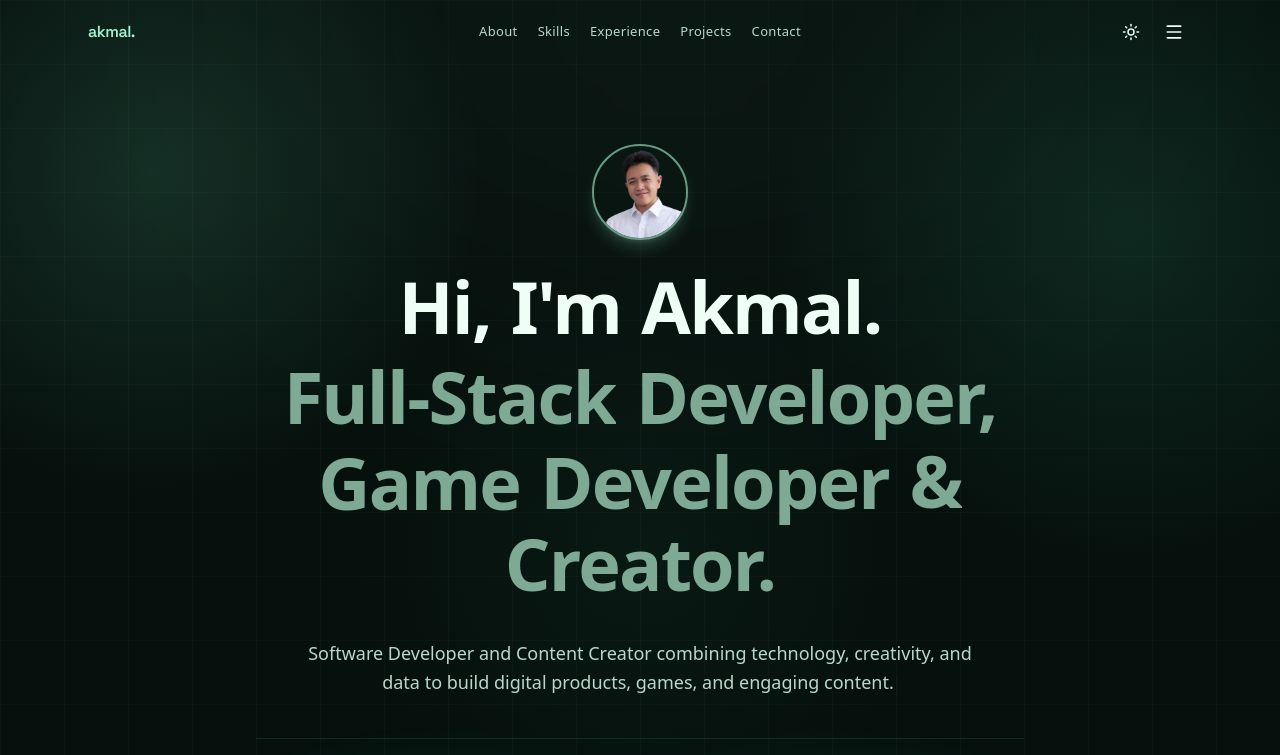
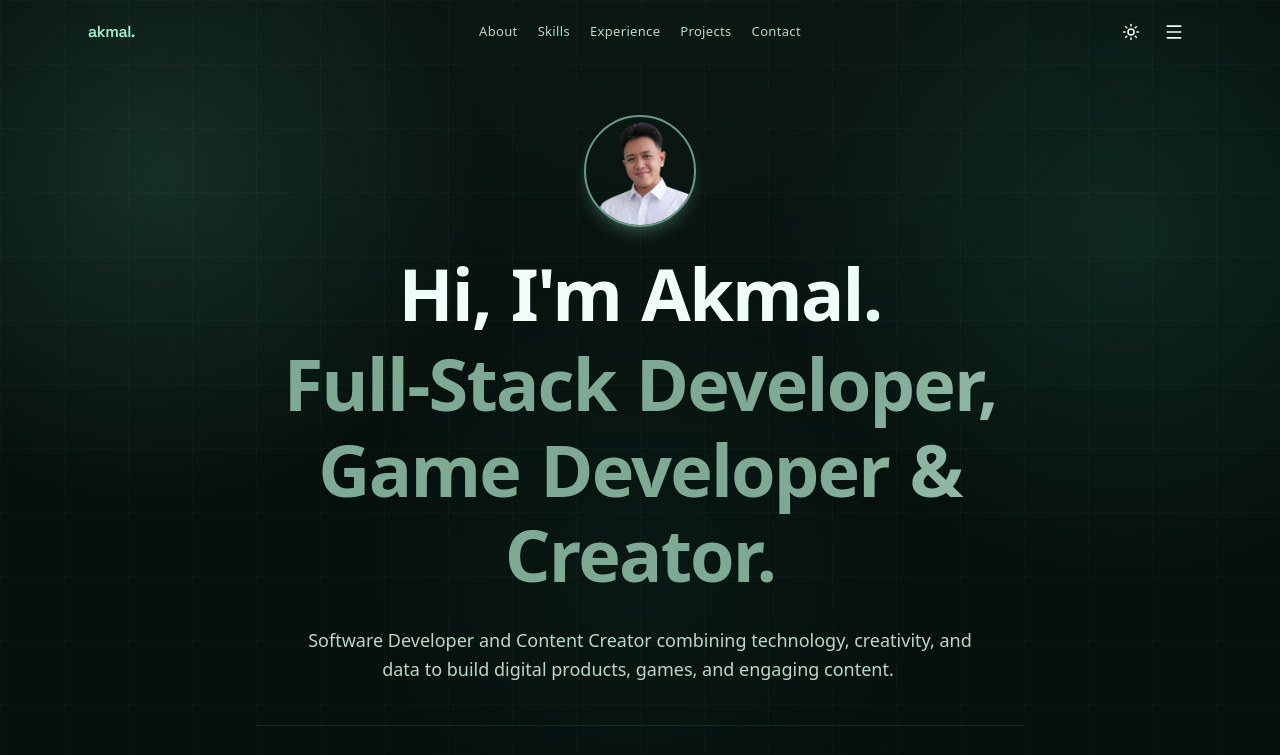
Before and after one commit to maaleast/portofolioakmal, a React (Vite) app: page / in a window 1280 px wide. Shown: the top 755 px of the page. Built offline with nearby package versions, Linux system fonts and the light colour scheme.

Commit message:
new update

```diff
--- a/src/components/AnimatedHeading.jsx
+++ b/src/components/AnimatedHeading.jsx
@@ -1,58 +1,15 @@
-import { motion } from "framer-motion";
-
-const wordVariants = {
-  hidden: { opacity: 0, y: "100%" },
-  show: {
-    opacity: 1,
-    y: 0,
-    transition: { duration: 0.7, ease: [0.22, 1, 0.36, 1] },
-  },
-};
-
-// Memecah teks jadi kata dan menampilkannya satu per satu dengan animasi
-// slide-up saat halaman dimuat. Setelah muncul, tiap kata lanjut melayang
-// naik-turun pelan terus-menerus (delay-nya beda per kata biar jadi efek
-// gelombang, bukan bergerak barengan).
-// Spasi antar kata dibuat lewat flex "gap", bukan karakter spasi di dalam
-// elemen inline-block — kalau pakai karakter spasi, browser akan
-// menghilangkannya di ujung box inline-block sehingga kata jadi nempel.
-export default function AnimatedHeading({ text, className = "", wordDelay = 0.08, block = false }) {
+export default function AnimatedHeading({ text, className = "", block = false }) {
   const words = text.split(" ");
-  const entranceDuration = 0.7;
 
   return (
     <span
       className={`${block ? "flex" : "inline-flex"} flex-wrap items-baseline gap-x-[0.28em] gap-y-1 ${className}`}
     >
-      {words.map((word, i) => {
-        const entranceDelay = i * wordDelay;
-        return (
-          <span key={i} className="overflow-hidden pb-1">
-            <motion.span
-              variants={wordVariants}
-              transition={{
-                duration: entranceDuration,
-                ease: [0.22, 1, 0.36, 1],
-                delay: entranceDelay,
-              }}
-              className="inline-block"
-            >
-              <motion.span
-                animate={{ y: [0, -6, 0] }}
-                transition={{
-                  duration: 3,
-                  repeat: Infinity,
-                  ease: "easeInOut",
-                  delay: entranceDelay + entranceDuration + i * 0.15,
-                }}
-                className="inline-block"
-              >
-                {word}
-              </motion.span>
-            </motion.span>
-          </span>
-        );
-      })}
+      {words.map((word, i) => (
+        <span key={i} className="inline-block pb-1">
+          {word}
+        </span>
+      ))}
     </span>
   );
 }
--- a/src/components/Experience.jsx
+++ b/src/components/Experience.jsx
@@ -1,4 +1,5 @@
-import { Clapperboard } from "lucide-react";
+import { useState } from "react";
+import { ChevronDown, Clapperboard } from "lucide-react";
 import Reveal from "./Reveal";
 import SectionHeading from "./SectionHeading";
 import { creativeTools, experience } from "../data/portfolio";
@@ -6,8 +7,8 @@ import { creativeTools, experience } from "../data/portfolio";
 const trackLabel = {
   dev: "Development",
   game: "Game",
-  content: "Konten",
-  creative: "Kreatif",
+  content: "Content Creator",
+  creative: "Creative",
 };
 
 // Icon fallback untuk pengalaman yang tidak punya logo perusahaan
@@ -17,6 +18,8 @@ const EXPERIENCE_ICONS = {
 };
 
 export default function Experience() {
+  const [openExperiences, setOpenExperiences] = useState([]);
+
   return (
     <section id="experience" className="section-green-atmosphere overflow-hidden">
       <div className="mx-auto max-w-6xl px-6 py-24 sm:py-32">
@@ -31,6 +34,11 @@ export default function Experience() {
         <ol className="relative border-l border-ink-700 pl-6 sm:pl-10">
         {experience.map((job, i) => (
           <li key={job.role + job.org} className="relative pb-12 last:pb-0">
+            {(() => {
+              const isOpen = openExperiences.includes(i);
+
+              return (
+                <>
             <span
               className={`absolute -left-[1.6rem] top-1.5 h-2.5 w-2.5 rounded-full sm:-left-[2.85rem] ${
                 job.current ? "bg-signal" : "bg-ink-600"
@@ -52,9 +60,9 @@ export default function Experience() {
                     className="h-7 w-7 shrink-0 rounded-md object-contain"
                   />
                 )}
-                {job.track === "creative" && (
+                {(job.tools || (job.track === "creative" ? creativeTools : [])).length > 0 && (
                   <span className="flex items-center gap-1.5">
-                    {creativeTools.map((tool) => (
+                    {(job.tools || creativeTools).map((tool) => (
                       <span
                         key={tool.name}
                         className="flex h-7 w-7 items-center justify-center rounded-md bg-ink-800 p-1.5"
@@ -86,7 +94,28 @@ export default function Experience() {
                 <span className="font-mono text-xs">{job.period}</span>
               </p>
 
-              <ul className="mt-4 space-y-2">
+              <button
+                type="button"
+                onClick={() =>
+                  setOpenExperiences((current) =>
+                    isOpen
+                      ? current.filter((index) => index !== i)
+                      : [...current, i]
+                  )
+                }
+                aria-expanded={isOpen}
+                aria-controls={`experience-details-${i}`}
+                className="experience-details-button mt-4 flex items-center gap-2 rounded-md border border-signal-dim/60 bg-signal/5 px-3 py-2 text-xs font-medium text-signal transition-all hover:-translate-y-0.5 hover:border-signal hover:bg-signal/10 hover:shadow-[0_0_18px_color-mix(in_srgb,var(--color-signal)_22%,transparent)]"
+              >
+                {isOpen ? "Tutup detail" : "Baca selengkapnya"}
+                <ChevronDown
+                  size={15}
+                  className={`transition-transform duration-200 ${isOpen ? "rotate-180" : ""}`}
+                />
+              </button>
+
+              {isOpen && (
+                <ul id={`experience-details-${i}`} className="mt-4 space-y-2">
                   {job.points.map((p) => (
                     <li
                       key={p}
@@ -97,6 +126,7 @@ export default function Experience() {
                     </li>
                   ))}
                 </ul>
+              )}
 
               {job.logo && job.stats?.length > 0 && (
                 <div className="mt-5 flex items-center gap-4 rounded-xl border border-ink-700 bg-ink-900/60 p-4">
@@ -118,6 +148,9 @@ export default function Experience() {
                 </div>
               )}
             </Reveal>
+                </>
+              );
+            })()}
           </li>
         ))}
         </ol>
--- a/src/components/Hero.jsx
+++ b/src/components/Hero.jsx
@@ -34,7 +34,7 @@ export default function Hero() {
         className="-top-40 left-1/2 ml-[-360px] h-[420px] w-[720px] bg-signal/10 opacity-40"
       />
 
-      <div className="relative mx-auto w-full max-w-5xl px-6 py-20 text-center">
+      <div className="relative mx-auto w-full max-w-5xl -translate-y-[17px] px-6 py-20 text-center sm:-translate-y-[29px]">
         <motion.div
           variants={container}
           initial="hidden"
@@ -49,26 +49,24 @@ export default function Hero() {
               <img
                 src={profile.photoUrl}
                 alt={profile.name}
-                className="h-24 w-24 rounded-full border-2 border-signal/60 object-cover object-[center_20%] shadow-lg shadow-signal/20"
+                className="h-28 w-28 rounded-full border-2 border-signal/60 object-cover object-[center_20%] shadow-lg shadow-signal/20"
               />
             )}
           </motion.p>
 
-          <motion.h1
-            variants={item}
+          <h1
             className="max-w-4xl text-4xl font-semibold leading-[1.08] tracking-tight text-mist-100 sm:text-6xl lg:text-7xl"
           >
             <AnimatedHeading
               text={`Hi, I'm ${profile.firstName}.`}
-              className="w-full justify-center"
+              className="hero-liquid-text hero-liquid-primary w-full justify-center"
             />
             <AnimatedHeading
               text={profile.role}
-              className="mt-2 w-full justify-center text-mist-500"
-              wordDelay={0.06}
+              className="hero-liquid-text hero-liquid-secondary mt-2 w-full justify-center text-mist-500"
               block
             />
-          </motion.h1>
+          </h1>
 
           <motion.p
             variants={item}
@@ -143,9 +141,9 @@ export default function Hero() {
       <a
         href="#about"
         aria-label="Gulir ke bawah"
-        className="absolute bottom-8 left-1/2 -translate-x-1/2 text-mist-500 transition-colors hover:text-signal"
+        className="absolute bottom-5 left-1/2 z-20 -translate-x-1/2 rounded-full border border-signal/45 bg-ink-950/75 p-1.5 text-signal drop-shadow-[0_0_8px_color-mix(in_srgb,var(--color-signal)_45%,transparent)] transition-colors hover:text-mist-100 sm:bottom-6 sm:p-2"
       >
-        <ArrowDown size={18} className="animate-bounce" />
+        <ArrowDown size={20} strokeWidth={2.5} className="h-5 w-5 animate-bounce sm:h-6 sm:w-6" />
       </a>
     </section>
   );
--- a/src/components/ProjectGallery.jsx
+++ b/src/components/ProjectGallery.jsx
@@ -305,7 +305,7 @@ export default function ProjectGallery() {
         <Reveal>
           <SectionHeading
             index="04"
-            title="Project"
+            title="Projects"
             description="Kumpulan karya dan proyek yang merepresentasikan pengalaman, kreativitas, dan keahlian saya di berbagai bidang."
           />
         </Reveal>
--- a/src/data/portfolio.js
+++ b/src/data/portfolio.js
@@ -185,12 +185,12 @@ export const experience = [
       "Merancang sistem permainan, perkembangan pemain, dan mekanik game yang interaktif.",
       "Membangun sistem penyimpanan data pemain dan fungsi server untuk game.",
     ],
-    // Logo studio + statistik. Taruh logo di /public, contoh: "/thinkbros.png".
     logo: "/thinkbros.png",
     stats: [
       { value: "1.100+", label: "Member" },
       { value: "1.700.000+", label: "Total Visit" },
     ],
+    tools: [{ name: "Roblox Studio", logo: "https://cdn.simpleicons.org/roblox" }],
   },
   {
     role: "Full-Stack Web Developer Intern",
@@ -198,9 +198,11 @@ export const experience = [
     period: "2024 — 2025",
     track: "dev",
     points: [
-      "Mengembangkan dan memelihara situs web resmi bersama tim pengembang internal.",
-      "Menangani antarmuka dan fungsi server secara menyeluruh.",
-      "Melakukan pencarian kesalahan, pengujian, dan pemeliharaan rutin agar situs web tetap stabil.",
+      "Mengembangkan dan memelihara official website bersama internal development team menggunakan React, Vite, Node.js, Express.js, Tailwind CSS, dan MySQL.",
+      "Mengembangkan front-end interfaces menggunakan React dan Tailwind CSS serta membangun back-end functionality menggunakan Node.js dan Express.js.",
+      "Mengelola dan mengembangkan MySQL databases, termasuk implementasi serta pengelolaan data yang mendukung kebutuhan aplikasi.",
+      "Melakukan debugging, testing, dan routine maintenance untuk menjaga stability, functionality, dan performance website.",
+      "Berkolaborasi dengan development team dalam implementasi fitur, pengelolaan data, dan penyelesaian technical issues.",
     ],
     logo: "/iccn.png",
   },
@@ -210,42 +212,68 @@ export const experience = [
     period: "2023 — 2024",
     track: "dev",
     points: [
-      "Mengembangkan aplikasi web untuk klien perusahaan sebagai bagian dari tim pengembangan.",
-      "Menggunakan Laravel Breeze untuk autentikasi dan Inertia.js sebagai penghubung antara server Laravel dan antarmuka React.",
-      "Mengimplementasikan fitur sesuai kebutuhan klien, lengkap dengan pencarian kesalahan dan pengujian.",
+      "Mengembangkan web applications untuk kebutuhan client sebagai bagian dari development team.",
+      "Mengimplementasikan Laravel Breeze untuk authentication serta Inertia.js sebagai bridge antara Laravel dan React.",
+      "Mengembangkan fitur berdasarkan kebutuhan client dengan memperhatikan functionality, usability, dan maintainability.",
+      "Melakukan debugging dan testing untuk memastikan fitur berjalan sesuai requirements.",
     ],
     logo: "/samaya.png",
   },
   {
-    role: "Content Creator & Owner Channel YouTube",
-    org: "Kepikiran Aja",
-    period: "2023 — Present",
+    role: "Content Creator & Channel Owner",
+    org: "Kepikiran Aja – YouTube",
+    period: "2023 — Sekarang",
     current: true,
     track: "content",
     points: [
-      "Membangun dan mengelola kanal YouTube hingga memiliki lebih dari 200.000 pelanggan.",
-      "Menangani pengisi suara, penulisan naskah, dan konsep konten secara mandiri.",
-      "Menganalisis performa konten dan keterlibatan audiens sebagai dasar strategi.",
+      "Membangun dan mengelola YouTube Channel hingga mencapai 200K+ subscribers dan 92M+ total views.",
+      "Mengembangkan short-form content secara end-to-end, mulai dari concept development, topic research, scripting, hingga publication.",
+      "Menulis script dengan strong hooks, narrative pacing, dan storytelling yang dirancang untuk mempertahankan audience attention dan retention.",
+      "Memproduksi dan membawakan voice-over untuk seluruh published content dengan menyesuaikan tone dan delivery terhadap setiap konsep.",
+      "Menganalisis content performance melalui YouTube Analytics, mencakup views, audience retention, dan engagement patterns.",
+      "Mengubah performance insights menjadi content strategy dengan mengoptimalkan topic selection, content formats, dan hooks untuk mendukung audience growth.",
     ],
     logo: profile.youtubeAvatar,
     stats: [
       { value: "200K+", label: "Subscribers" },
-      { value: "90M+", label: "Video Views" },
+      { value: "92M+", label: "Total Views" },
     ],
+    tools: [{ name: "YouTube", logo: "https://cdn.simpleicons.org/youtube" }],
   },
   {
-    role: "Video Editor Profesional",
-    org: "Freelance / Independen",
-    period: "2020 — Present",
+    role: "Video Editor & Post-Production Specialist",
+    org: "Freelance / Independent",
+    period: "2020 — Sekarang",
     current: true,
     track: "creative",
     points: [
-      "Mengedit video pendek maupun panjang dengan standar produksi profesional.",
-      "Membuat grafik gerak dan efek visual dengan Adobe After Effects.",
-      "Menangani seluruh proses pascaproduksi hingga ekspor sesuai format tiap platform.",
+      "Mengedit short-form dan long-form video content untuk berbagai digital platforms dengan professional production standards.",
+      "Membangun visual storytelling melalui pacing, motion graphics, visual effects, dan sound design.",
+      "Menangani full post-production workflow, mulai dari rough cut hingga final delivery, termasuk color correction, color grading, dan audio editing.",
+      "Menyesuaikan editing style dan export format dengan karakteristik platform serta target audience.",
+      "Menggunakan Adobe Premiere Pro, Adobe After Effects, dan CapCut sebagai tools utama dalam proses editing dan post-production.",
     ],
-    // Tidak ada logo perusahaan (freelance), jadi pakai icon lucide-react.
     icon: "Clapperboard",
+  },
+  {
+    role: "Creative & Digital Content Projects",
+    org: "Independent Digital Project",
+    period: "2024 — Sekarang",
+    current: true,
+    track: "creative",
+    points: [
+      "Mengembangkan creative concepts dan digital experiences untuk Roblox dan online communities.",
+      "Merancang dan menjalankan independent creative projects dari concept development hingga launch dan iteration.",
+      "Mengevaluasi audience feedback dan performance data untuk memahami engagement serta user behavior.",
+      "Melakukan eksperimen terhadap creative concepts dan presentation approaches untuk meningkatkan audience reach dan engagement.",
+    ],
+    tools: [
+      { name: "Figma", logo: "https://cdn.simpleicons.org/figma" },
+      {
+        name: "Canva",
+        logo: "https://cdn.jsdelivr.net/gh/devicons/devicon@latest/icons/canva/canva-original.svg",
+      },
+    ],
   },
 ];
 
--- a/src/index.css
+++ b/src/index.css
@@ -293,6 +293,41 @@ html.light-mode .express-logo {
   isolation: isolate;
 }
 
+.hero-liquid-text {
+  background-size: 240% 100%;
+  -webkit-background-clip: text;
+  background-clip: text;
+  color: transparent;
+  animation: hero-liquid-color 7s ease-in-out infinite;
+}
+
+.hero-liquid-primary {
+  background-image: linear-gradient(
+    115deg,
+    var(--color-mist-100) 0%,
+    var(--color-mist-100) 30%,
+    var(--color-signal) 50%,
+    var(--color-mist-300) 68%,
+    var(--color-mist-100) 100%
+  );
+}
+
+.hero-liquid-secondary {
+  background-image: linear-gradient(
+    115deg,
+    var(--color-mist-500) 0%,
+    var(--color-mist-500) 30%,
+    var(--color-mist-300) 50%,
+    var(--color-mist-500) 68%,
+    var(--color-mist-500) 100%
+  );
+}
+
+@keyframes hero-liquid-color {
+  0%, 100% { background-position: 0% 50%; }
+  50% { background-position: 100% 50%; }
+}
+
 .section-green-atmosphere {
   background-image:
     radial-gradient(circle at 8% 22%, rgba(47, 143, 109, 0.12), transparent 25%),
```
Also changed, not shown: src/components/Education.jsx (+7 -3 lines). Lines whose indentation alone changed are shown as unchanged.
